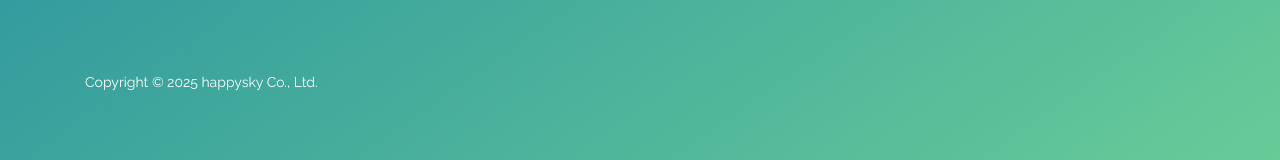
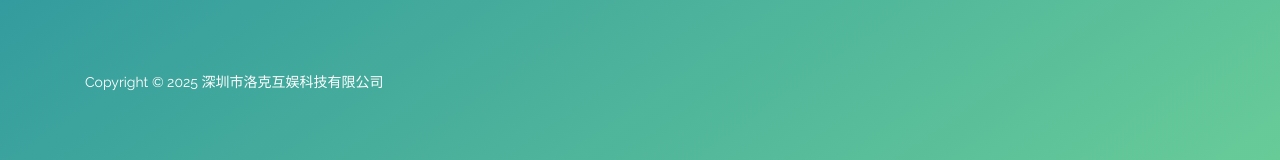
Before and after one commit to Vitozhaowl/happysky.io, a plain HTML site: page index.html in a window 1280 px wide. Shown: the part 4884-5044 px from the top of the page. Drawn offline with Linux system fonts and the light colour scheme.

Commit message:
Update index.html
Copyright

```diff
--- a/index.html
+++ b/index.html
@@ -478,7 +478,7 @@ https://templatemo.com/tm-543-breezed
             <div class="row">
                 <div class="col-lg-6 col-xs-12">
                     <div class="left-text-content">
-                        <p>Copyright &copy; 2025 happysky Co., Ltd.
+                        <p>Copyright &copy; 2025 深圳市洛克互娱科技有限公司
 
                         </a></p>
                     </div>
```
